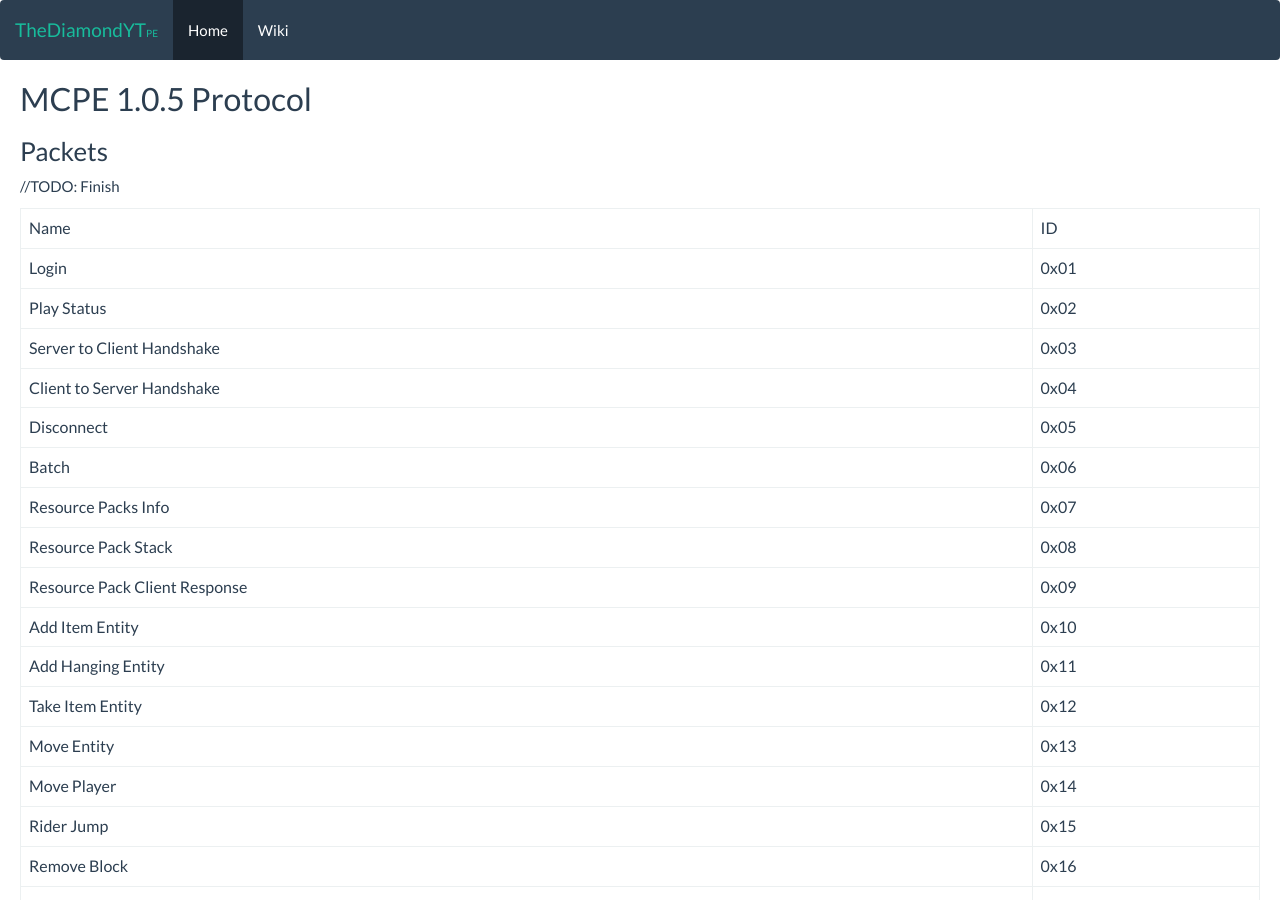
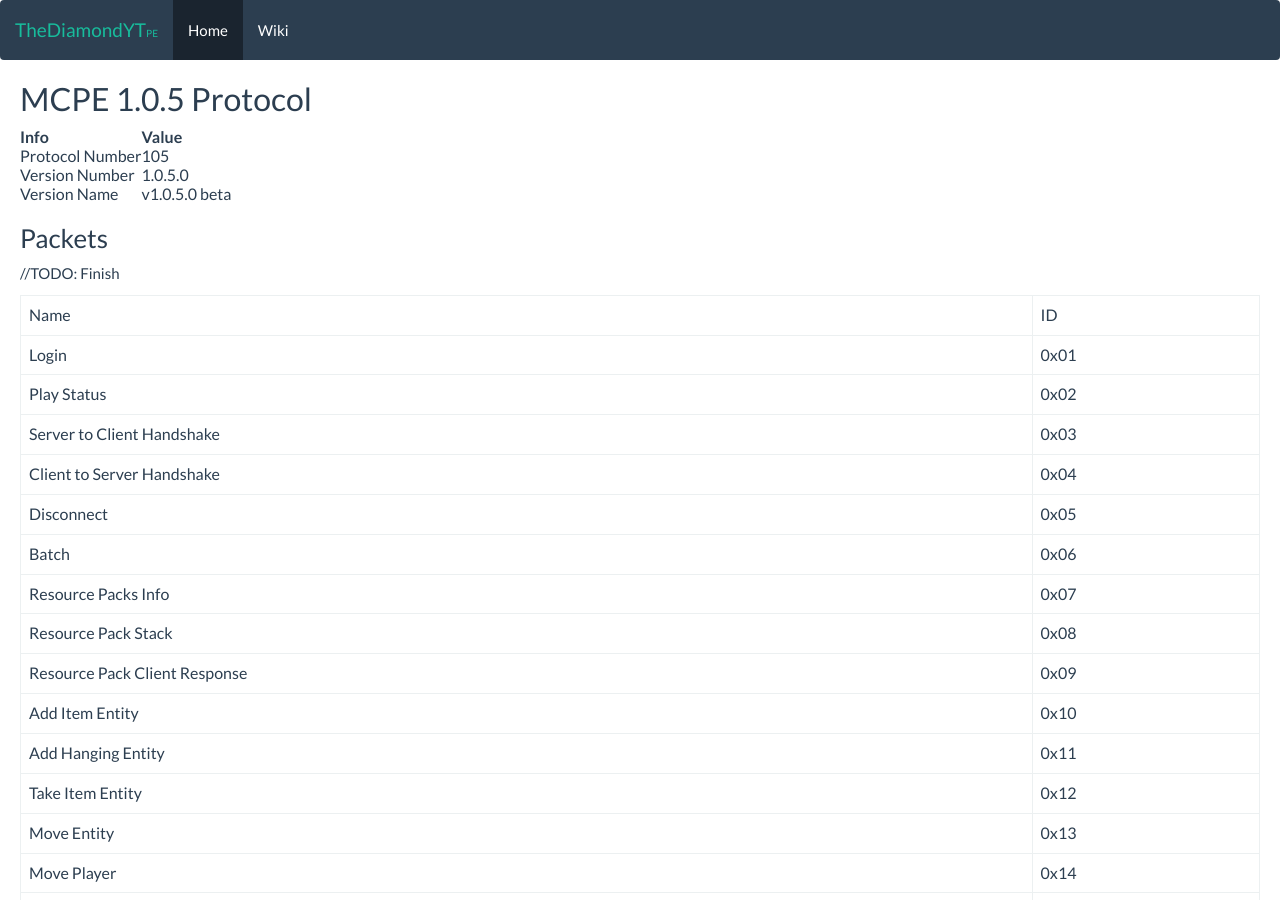
Before and after one commit to GNU-Droid/pe.thediamondyt.tk, a Jekyll site: the page built from _wiki/protocol/1.0.5/Info.md, in a window 1280 px wide and 900 px high. Built offline with Jekyll 4.4.1, drawn with Linux system fonts in a browser that asks for light colours.

Commit message:
Added some more info

```diff
--- a/_wiki/protocol/1.0.5/Info.md
+++ b/_wiki/protocol/1.0.5/Info.md
@@ -3,6 +3,13 @@
 permalink: /wiki/protocol/1.0.5/
 ---
 ## MCPE 1.0.5 Protocol
+
+
+|Info|Value|
+|----|-----|
+|Protocol Number|105|
+|Version Number|1.0.5.0|
+|Version Name|v1.0.5.0 beta|
 
 
 ### Packets
```
